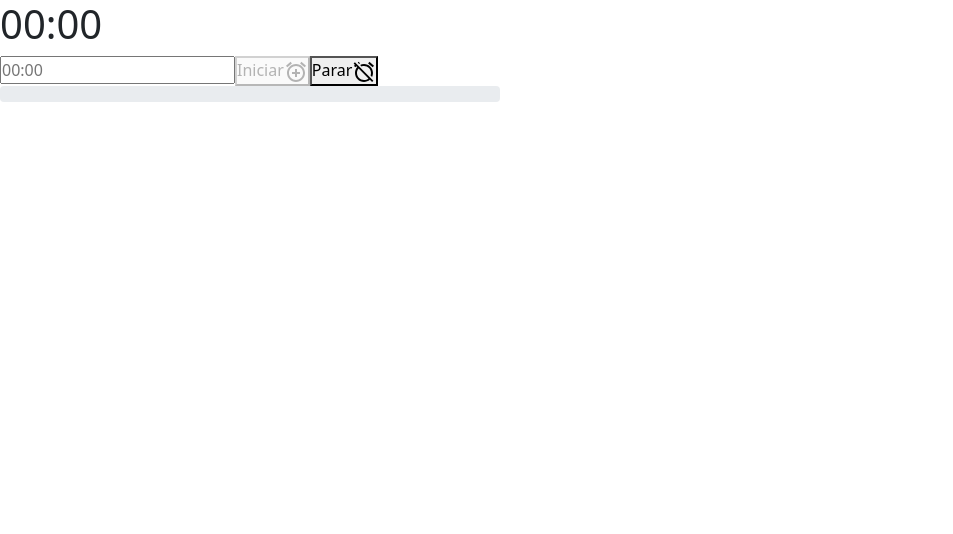
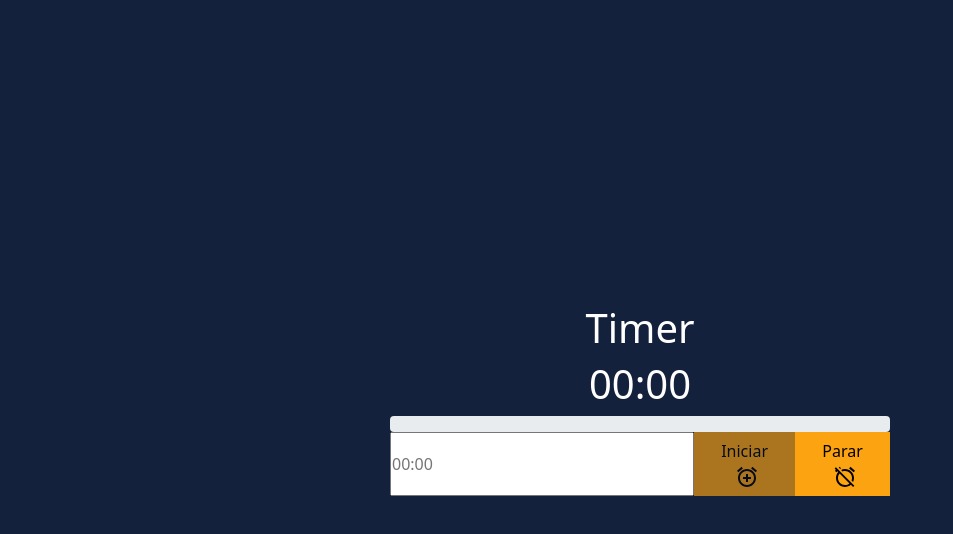
Before and after one commit to Pedro0505/Cronometro-React-TS, a React (Vite) app: page / in a window 1280 px wide. Shown: the top 534 px of the page, without its empty margins (0-953 px from the left). Built offline with nearby package versions, Linux system fonts and the light colour scheme.

Commit message:
Dando inicio a estilização

```diff
--- a/src/App.tsx
+++ b/src/App.tsx
@@ -4,9 +4,7 @@ import './style/style.scss';
 
 function App() {
   return (
-    <div>
-      <Timer />
-    </div>
+    <Timer />
   );
 }
 
--- a/src/components/Timer.tsx
+++ b/src/components/Timer.tsx
@@ -77,32 +77,39 @@ function Timer() {
   }, [inputValue]);
 
   return (
-    <div>
-      <h1>{ handleTimeFormater() }</h1>
+    <div className="main">
+      <h1 className="title">Timer</h1>
+      <h1 className="time">{ handleTimeFormater() }</h1>
+      <ProgressBar
+        variant="warning"
+        className="progress"
+        now={ handleProgress() }
+      />
+      <div className="container-btn-input">
         <input
+          className="input"
           type="text"
           onChange={ ({ target: { value } }) => setInputValue(value) }
           placeholder="00:00"
         />
         <button
+          className="btn"
           type="button"
           onClick={ handleStart }
           disabled={ isDisabled }
         >
           Iniciar
-        <AlarmOnIcon />
+          <AlarmOnIcon style={ { marginLeft: '5px' } } />
         </button>
         <button
+          className="btn"
           type="button"
           onClick={ handleStop }
         >
           Parar
-        <AlarmOff />
+          <AlarmOff style={ { marginLeft: '5px' } } />
         </button>
-      <ProgressBar
-        className="progress"
-        now={ handleProgress() }
-      />
+      </div>
     </div>
   );
 }
--- a/src/style/style.scss
+++ b/src/style/style.scss
@@ -1,4 +1,9 @@
 @import "node_modules/bootstrap/scss/bootstrap";
+
+$primary-color: #fff;
+$secondary-color: black;
+$background-color: #14213D;
+$btn-color: #FCA311;
 
 * {
   padding: 0;
@@ -6,6 +11,37 @@
   box-sizing: border-box;
 }
 
-.progress {
-  width: 500px;
+body {
+  background-color: $background-color;
 }
+
+.main {
+  display: flex;
+  flex-direction: column;
+  align-items: center;
+  justify-content: center;
+  height: 100vh;
+
+  .title, .time {
+    color: $primary-color;
+  }
+
+  .progress {
+    width: 500px;
+  }
+
+  .input {
+    width: 307px;
+  }
+
+  .btn {
+    background-color: $btn-color;
+    color: $secondary-color;
+    border-radius: 0;
+  }
+
+  .container-btn-input {
+    display: flex;
+    width: 500px;
+  }
+}
```
Lines whose indentation alone changed are shown as unchanged.
